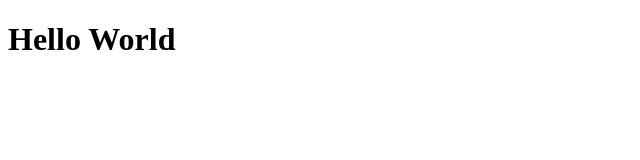
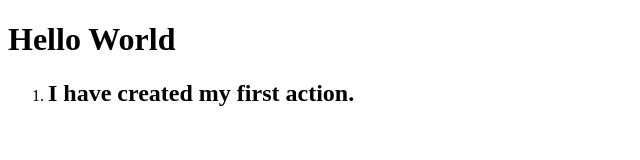
Before and after one commit to ShahzaibSE/panacloud-bootcamp-2020, a plain HTML site: page index.html in a window 1280 px wide. Shown: the whole page, without its empty margins (0-640 px from the left). Drawn offline with Linux system fonts and the light colour scheme.

Commit message:
Added ordered list in index.html

```diff
--- a/index.html
+++ b/index.html
@@ -8,6 +8,9 @@
  <body>
     <div>
      <h1>Hello World</h1>
+     <ol>
+         <li><h2>I have created my first action.</h2></li>
+     </ol>
     </div>
  </body>
 </html>
```
